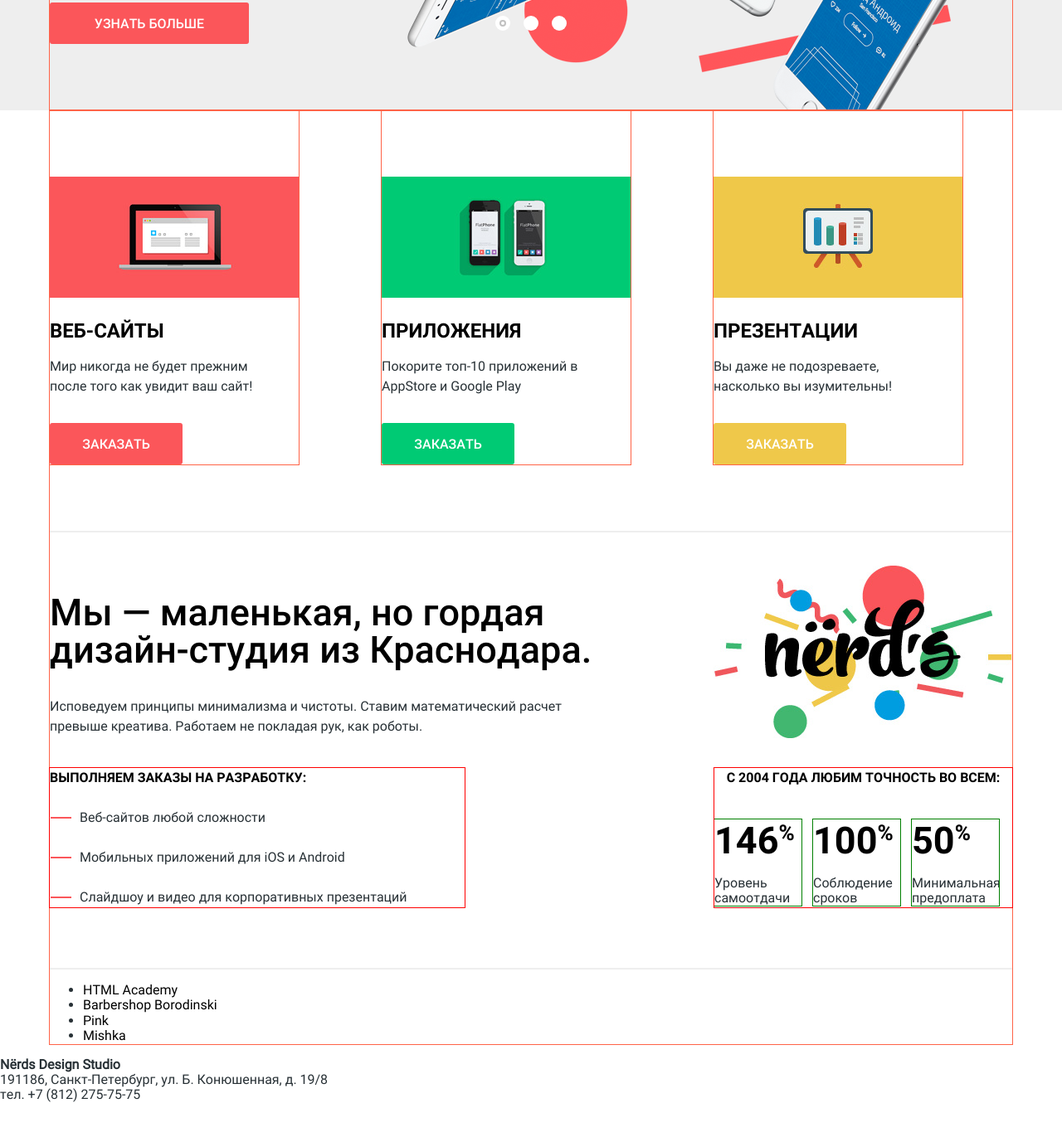
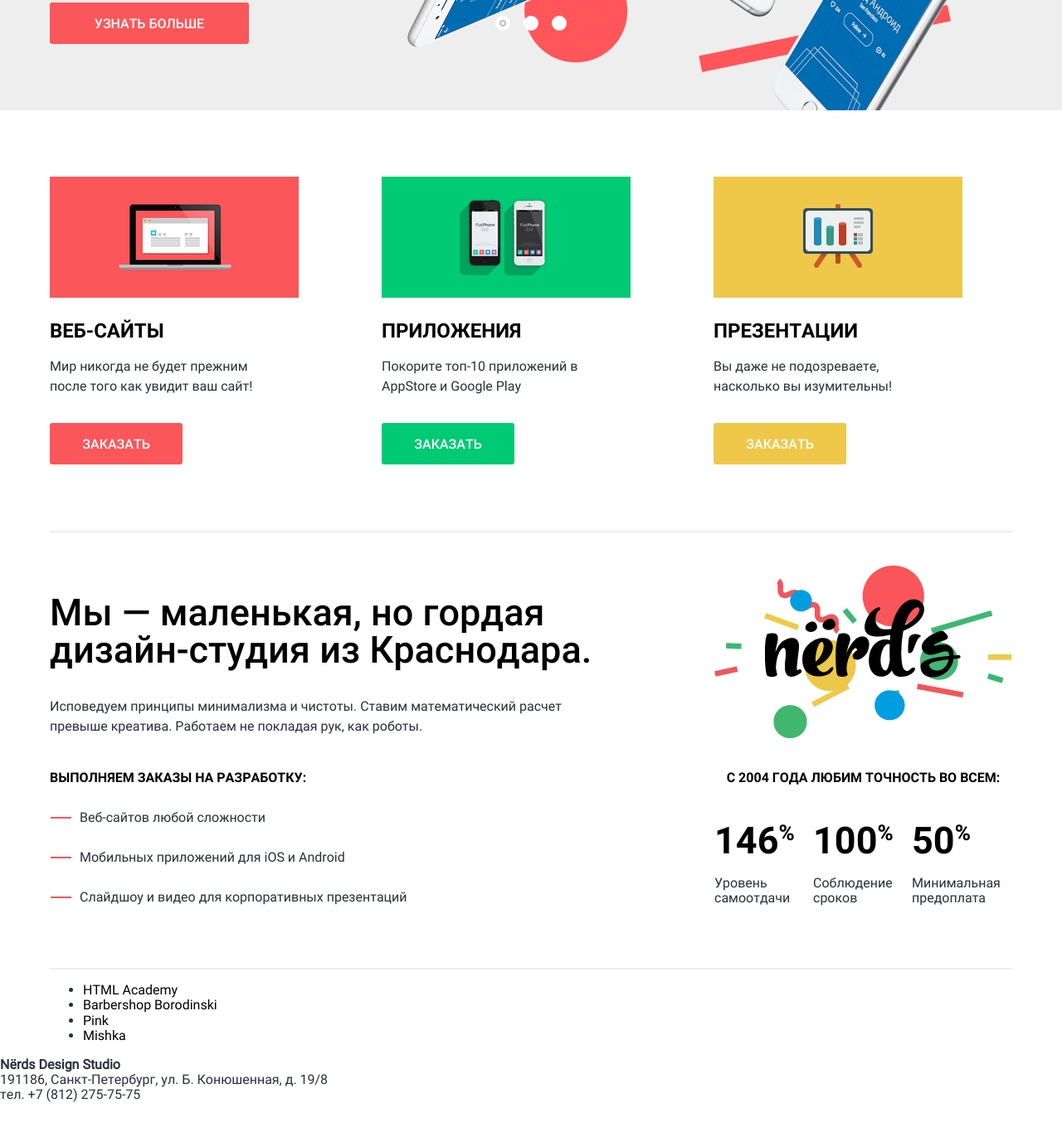
Before and after one commit to lazyrider/Nerds_asd, a plain HTML site: page index.html in a window 1280 px wide. Shown: the part 412-1795 px from the top of the page at 83% size. Drawn offline with Linux system fonts and the light colour scheme.

Commit message:
outlines deleted

```diff
--- a/css/nerds.css
+++ b/css/nerds.css
@@ -156,8 +156,6 @@ p {
 .container {
 	width: 1160px;
 	margin: 0 auto;
-
-	outline: 1px solid tomato;
 }
 
 .header {
@@ -408,8 +406,6 @@ p {
 	margin-right: 100px;
 	margin-bottom: 80px;
 	padding-top: 251px;
-
-	outline: 1px solid tomato;
 }
 
 .services-item:nth-child(3n) {
@@ -514,8 +510,6 @@ p {
 
 .about-info {
 	width: 500px;
-
-	outline: 1px solid red;
 }
 
 .about-info-title {
@@ -567,7 +561,6 @@ p {
 .about-statistics {
 	min-width: 359px;
 	max-width: 50%;
-	outline: 1px solid red;
 }
 
 .about-statistics-title {
@@ -595,8 +588,6 @@ p {
 .about-statistics-item {
 	width: 105px;
 	margin-right: 14px;
-
-	outline: 1px solid green;
 }
 
 .about-statistics-item:last-child {
```
